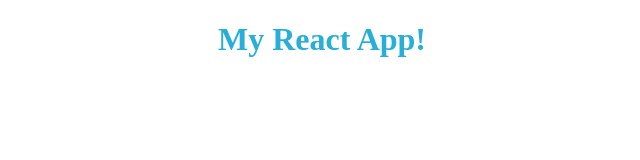
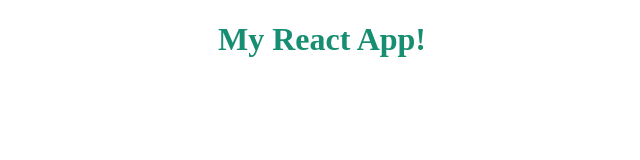
Before and after one commit to LimonovInsp/webpack_boilerplate, a React app: page / in a window 1280 px wide. Shown: the whole page, without its empty margins (318-958 px from the left). Built offline with nearby package versions, Linux system fonts and the light colour scheme.

Commit message:
changed text's color

```diff
--- a/src/components/App.scss
+++ b/src/components/App.scss
@@ -1,4 +1,4 @@
-$main-color: #27aedb;
+$main-color: #178e71;
 
 h1 {
   color: $main-color;
```
